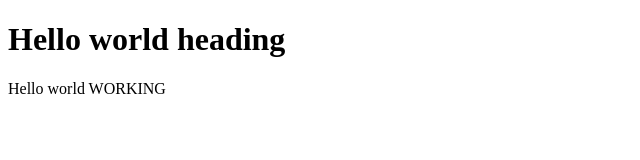
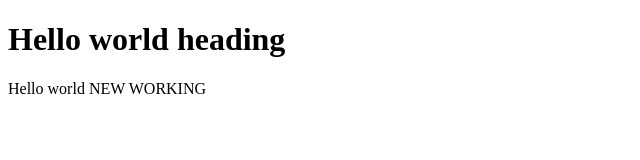
Before and after one commit to gal-shraga/terraform-exercise, a plain HTML site: page argocd/new_app/index.html in a window 1280 px wide. Shown: the full height of the page, 0-640 px from the left. Drawn offline with Linux system fonts and the light colour scheme.

Commit message:
Update index.html

```diff
--- a/argocd/new_app/index.html
+++ b/argocd/new_app/index.html
@@ -4,7 +4,7 @@
 
 <h1>Hello world heading</h1>
 
-<p>Hello world WORKING</p>
+<p>Hello world NEW WORKING</p>
 
 </body>
 </html>
```
